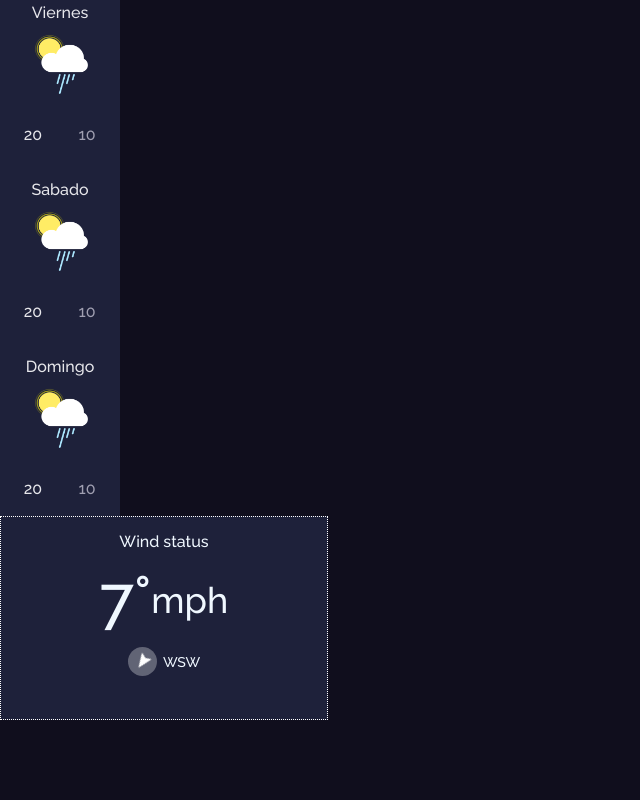
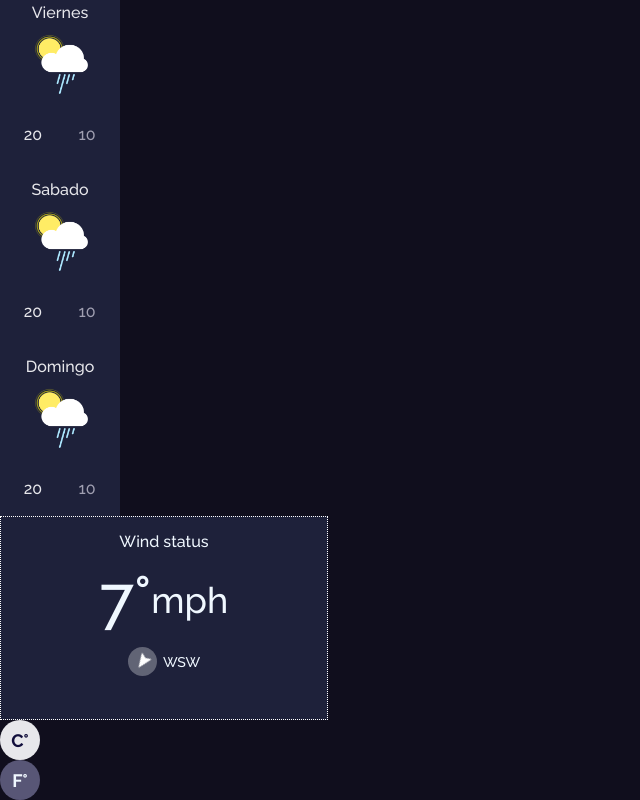
Before and after one commit to leolicona/weatherApp, a React (Vite) app: page / in a window 1280 px wide. Shown: the part 723-1523 px from the top of the page, without its empty margins (0-640 px from the left). Before the commit the page ends 1443 px from the top, so only its background shows below. Built offline with nearby package versions, Linux system fonts and the light colour scheme.

Commit message:
Card Degrees Celsius

```diff
--- a/src/App.jsx
+++ b/src/App.jsx
@@ -1,8 +1,10 @@
-import React from 'react'
+
 import CardDays from './components/CardDays/CardDays'
 import watchImage from './assets/img/shower.png'
 import CardHightlights from './components/CardHightlights/CardHightlights'
+import DegreesCelsius from './components/CardDegreesCelsius/degreesCelsius'
 import './App.css'
+
 
 
 function App() {
@@ -61,9 +63,17 @@ function App() {
 
     {/* lo más destacado de hoy */}
     <CardHightlights
-
     />
 
+    <DegreesCelsius
+    degrees={'C°'}
+    isActive={true}
+    />
+
+    <DegreesCelsius
+    degrees={'F°'}
+    isActive={false}
+    />
     </>
   )
 }
--- /dev/null
+++ b/src/components/CardDegreesCelsius/degreesCelsius.jsx
@@ -0,0 +1,14 @@
+
+import './degreesCelsiusStyle.css';
+
+function DegreesCelsius({degrees, isActive}) {
+    return (
+        <div className={`container_degrees ${ isActive ? 'active' : '' }`}>
+             <span className='degrees'> {degrees} </span>
+        </div>
+
+
+
+    )
+}
+export default DegreesCelsius
--- /dev/null
+++ b/src/components/CardDegreesCelsius/degreesCelsiusStyle.css
@@ -0,0 +1,21 @@
+.container_degrees{
+    width:40px ;
+    height: 40px;
+    border-radius: 50%;
+    font-size: 'Raleway', sans-serif;;
+    display: flex;
+    justify-content: center;
+    align-items: center;
+    background-color: #585676;background-color;
+}
+
+.active{
+
+    background-color: #E7E7EB;
+    color: rgba(17, 14, 60, 1);
+}
+    .degrees{
+        font-family: 'Raleway', sans-serif;
+        font-weight: 700;
+        font-size: 18px;
+    }
```
Also changed, not shown: src/components/CarDegreesCelsius/degreesCelsius.jsx (deleted), src/components/CarDegreesCelsius/degreesCelsiusStyle.css (deleted).
